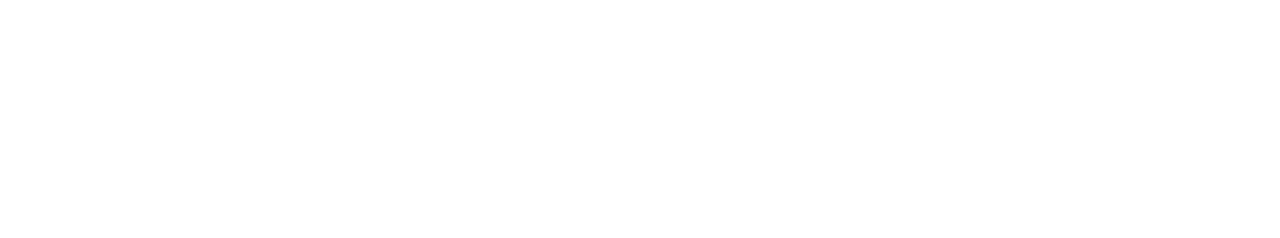
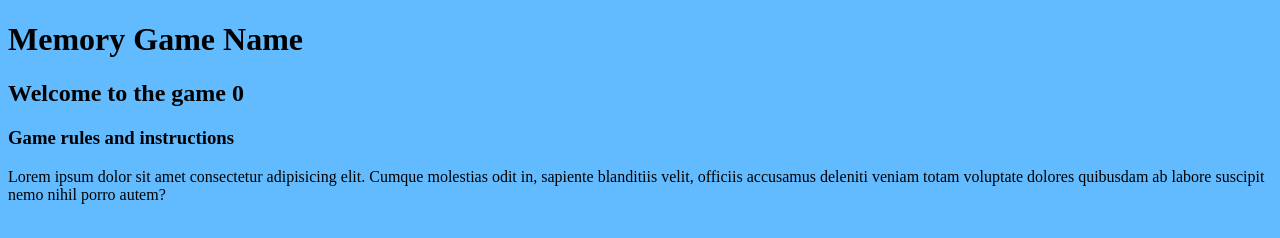
Before and after one commit to Mrekyle/ci-project-2-old, a plain HTML site: page index.html in a window 1280 px wide. Drawn offline with Linux system fonts and the light colour scheme; a web font is replaced by a local one.

Commit message:
Change color pallete

```diff
--- a/assets/css/style.css
+++ b/assets/css/style.css
@@ -1 +1,5 @@
 @import url('https://fonts.googleapis.com/css2?family=Mina&family=Rubik&display=swap');
+
+body {
+    background-color: #63bbff;
+}
--- a/index.html
+++ b/index.html
@@ -12,7 +12,10 @@
     <title>Untitled Memory Game</title>
 </head>
 <body>
-
+    <h1>Memory Game Name</h1>
+    <h2>Welcome to the game <span data-type="userName">0</span></h2>
+    <h3>Game rules and instructions</h3>
+        <p>Lorem ipsum dolor sit amet consectetur adipisicing elit. Cumque molestias odit in, sapiente blanditiis velit, officiis accusamus deleniti veniam totam voluptate dolores quibusdam ab labore suscipit nemo nihil porro autem?</p>
     <script src="https://kit.fontawesome.com/6ab0a7bbf9.js" crossorigin="anonymous"></script>
     <script src="assets/js/script.js"></script>
 </body>
```
Also changed, not shown: assets/readme-sources/color-pallete.png.
